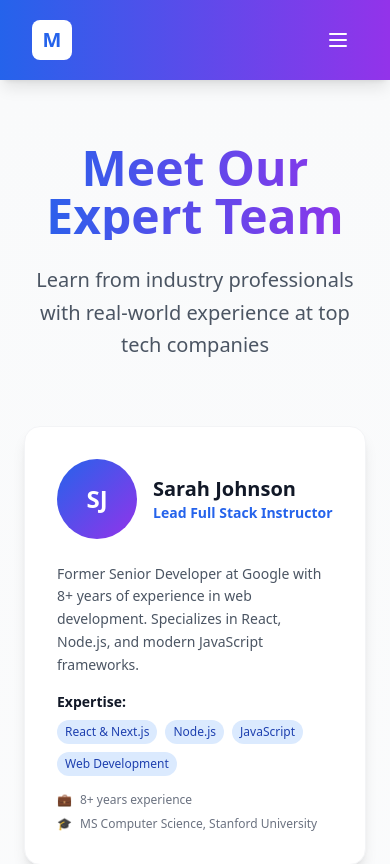
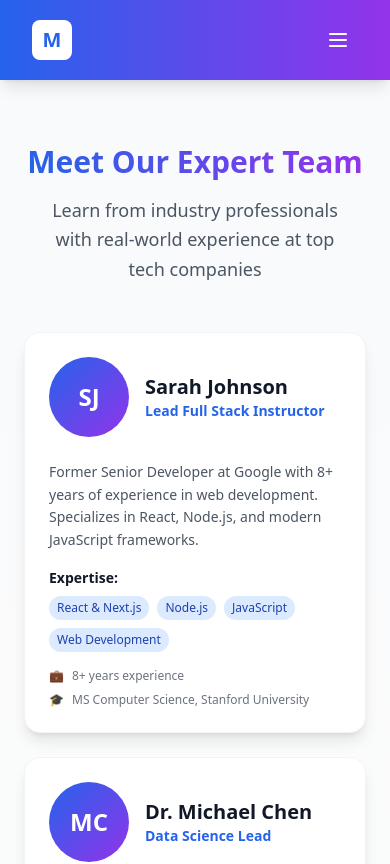
Before and after one commit to miracl-in/miracl-in.github.io, a Next.js app: page /team in a window 390 px wide. Shown: the top 864 px of the page. Built offline with nearby package versions, Linux system fonts and the light colour scheme.

Commit message:
Update page.tsx

```diff
--- a/app/team/page.tsx
+++ b/app/team/page.tsx
@@ -65,22 +65,22 @@ export default function TeamPage() {
   return (
     <main className="min-h-screen bg-gradient-to-b from-gray-50 to-white">
       <div className="max-w-7xl mx-auto px-6 py-16">
-        <div className="text-center mb-16">
-          <h1 className="text-5xl font-bold bg-gradient-to-r from-blue-600 to-purple-600 bg-clip-text text-transparent mb-6">
+        <div className="text-center mb-12 md:mb-16">
+          <h1 className="text-3xl md:text-4xl lg:text-5xl font-bold bg-gradient-to-r from-blue-600 to-purple-600 bg-clip-text text-transparent mb-4 md:mb-6">
             Meet Our Expert Team
           </h1>
-          <p className="text-xl text-gray-600 max-w-3xl mx-auto leading-relaxed">
+          <p className="text-lg md:text-xl text-gray-600 max-w-3xl mx-auto leading-relaxed px-4">
             Learn from industry professionals with real-world experience at top tech companies
           </p>
         </div>
 
-        <div className="grid grid-cols-1 md:grid-cols-2 lg:grid-cols-3 gap-8 mb-16">
+        <div className="grid grid-cols-1 md:grid-cols-2 lg:grid-cols-3 gap-6 md:gap-8 mb-12 md:mb-16">
           {teamMembers.map((member) => (
             <div
               key={member.id}
               className="bg-white rounded-2xl shadow-lg hover:shadow-2xl transition-all duration-300 transform hover:-translate-y-2 border border-gray-100 overflow-hidden"
             >
-              <div className="p-8">
+              <div className="p-6 md:p-8">
                 <div className="flex items-center gap-4 mb-6">
                   <div className="w-20 h-20 bg-gradient-to-br from-blue-600 to-purple-600 rounded-full flex items-center justify-center text-2xl font-bold text-white">
                     {member.image}
@@ -124,7 +124,7 @@ export default function TeamPage() {
           ))}
         </div>
 
-        <div className="grid grid-cols-1 md:grid-cols-3 gap-8 mb-16">
+        <div className="grid grid-cols-1 md:grid-cols-3 gap-6 md:gap-8 mb-12 md:mb-16">
           <div className="text-center p-6 bg-white rounded-xl shadow-md">
             <div className="text-3xl font-bold text-blue-600 mb-2">50+</div>
             <div className="text-gray-600">Years Combined Experience</div>
@@ -140,8 +140,8 @@ export default function TeamPage() {
         </div>
 
         <div className="text-center">
-          <div className="bg-gradient-to-r from-blue-600 to-purple-600 rounded-2xl p-8 text-white">
-            <h2 className="text-3xl font-bold mb-4">Join Our Learning Community</h2>
+          <div className="bg-gradient-to-r from-blue-600 to-purple-600 rounded-2xl p-6 md:p-8 text-white">
+            <h2 className="text-2xl md:text-3xl font-bold mb-4">Join Our Learning Community</h2>
             <p className="text-blue-100 mb-6 max-w-2xl mx-auto">
               Get personalized guidance from industry experts and accelerate your tech career
             </p>
```
